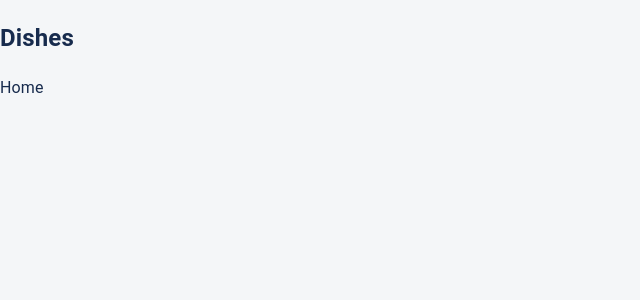
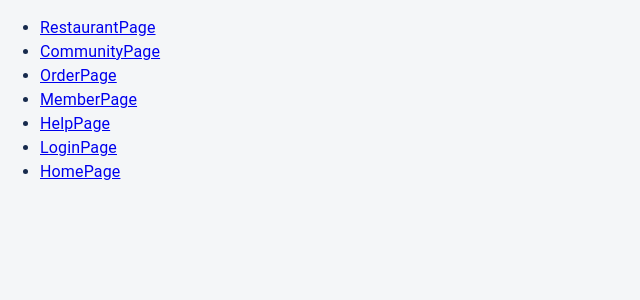
Before and after one commit to Abrahmbek/papay-react, a React (Create React App) app: page /community in a window 1280 px wide. Shown: the top 300 px of the page, without its empty margins (0-640 px from the left). Built offline with nearby package versions, Linux system fonts and the light colour scheme.

Commit message:
feat: ract papay 58

```diff
--- a/src/app/App.tsx
+++ b/src/app/App.tsx
@@ -1,15 +1,77 @@
 import React from 'react';
-
+import { Box, Button, Container, Stack, Typography } from '@mui/material';
 
 import '../css/App.css';
-import { Box, Button, Container, Stack, Typography } from '@mui/material';
-import { RippleBadge } from './MaterialTheme/styled.ts';
+import {
+  BrowserRouter as Router,
+  Switch,
+  Route,
+  Link
+} from "react-router-dom";
+import { RestaurantPage } from './screens/RestaurantPage/index.tsx';
+import { CommunityPage } from './screens/CommunityPage/index.tsx';
+import { OrdersPage } from './screens/OrdersPage/index.tsx';
+import { MembersPage } from './screens/MembersPage/index.tsx';
+import { HelpPage } from './screens/HelpPage/index.tsx';
+import { LoginPage } from './screens/LoginPage/index.tsx';
+import { HomePage } from './screens/HomePage/index.tsx';
 
 function App() {
   return (
-    <Container>
+    <Router>
+    <div>
+      <nav>
+        <ul>
+          <li>
+            <Link to="/restaurant">RestaurantPage</Link>
+          </li>
+          <li>
+            <Link to="/community">CommunityPage</Link>
+          </li>
+          <li>
+            <Link to="/orders">OrderPage</Link>
+          </li>
+          <li>
+            <Link to="/member-page">MemberPage</Link>
+          </li>
+          <li>
+            <Link to="/help">HelpPage</Link>
+          </li>
+          <li>
+            <Link to="/login">LoginPage</Link>
+          </li>
+          <li>
+            <Link to="/">HomePage</Link>
+          </li>
+        </ul>
+      </nav>
 
-    </Container>
+
+      <Switch>
+        <Route path="/restaurant">
+          <RestaurantPage/>
+        </Route>
+        <Route path="/community">
+          <CommunityPage />
+        </Route>
+        <Route path="/orders">
+          <OrdersPage />
+        </Route>
+        <Route path="/member-page">
+          <MembersPage/>
+        </Route>
+        <Route path="/help">
+          <HelpPage />
+        </Route>
+        <Route path="/login">
+          <LoginPage />
+        </Route>
+        <Route path="/">
+          <HomePage />
+        </Route>
+      </Switch>
+    </div>
+  </Router>
   );
 }
 
--- /dev/null
+++ b/src/app/screens/CommunityPage/index.tsx
@@ -0,0 +1,8 @@
+import React from 'react';
+import { Container } from "@mui/material";
+
+export function CommunityPage() {
+      return
+            <Container>CommunityPage</Container>;
+
+}
--- /dev/null
+++ b/src/app/screens/HelpPage/index.tsx
@@ -0,0 +1,8 @@
+import React from 'react';
+import { Container } from "@mui/material";
+
+export function HelpPage() {
+      return
+            <Container>HelpPage</Container>;
+
+}
--- /dev/null
+++ b/src/app/screens/HomePage/index.tsx
@@ -0,0 +1,8 @@
+import React from 'react';
+import { Container } from "@mui/material";
+
+export function HomePage() {
+      return
+            <Container>HomePage</Container>;
+
+}
--- /dev/null
+++ b/src/app/screens/LoginPage/index.tsx
@@ -0,0 +1,8 @@
+import React from 'react';
+import { Container } from "@mui/material";
+
+export function LoginPage() {
+      return
+            <Container>LoginPage</Container>;
+
+}
--- /dev/null
+++ b/src/app/screens/MembersPage/index.tsx
@@ -0,0 +1,8 @@
+import React from 'react';
+import { Container } from "@mui/material";
+
+export function MembersPage() {
+      return
+            <Container>MembersPage</Container>;
+
+}
--- /dev/null
+++ b/src/app/screens/OrdersPage/index.tsx
@@ -0,0 +1,8 @@
+import React from 'react';
+import { Container } from "@mui/material";
+
+export function OrdersPage() {
+      return
+            <Container>OrdersPage</Container>;
+
+}
--- /dev/null
+++ b/src/app/screens/RestaurantPage/index.tsx
@@ -0,0 +1,8 @@
+import React from 'react';
+import { Container } from "@mui/material";
+
+export function RestaurantPage() {
+      return
+            <Container>RestaurantPage</Container>;
+
+}
--- a/src/index.tsx
+++ b/src/index.tsx
@@ -18,18 +18,5 @@ root.render(
       <CssBaseline />
        <App/>
      </ThemeProvider>
-      < Dishes/>
-   <Home/>
   </React.StrictMode>
 );
-
-
-
-function Dishes() {
-  return (
-    <h2>
-      <div>Dishes</div>
-    </h2>
-  );
-}
-export default Dishes;
```
